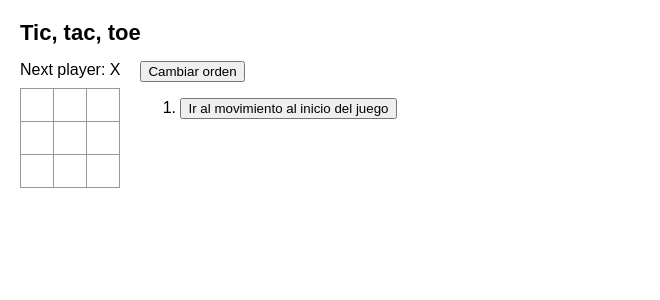
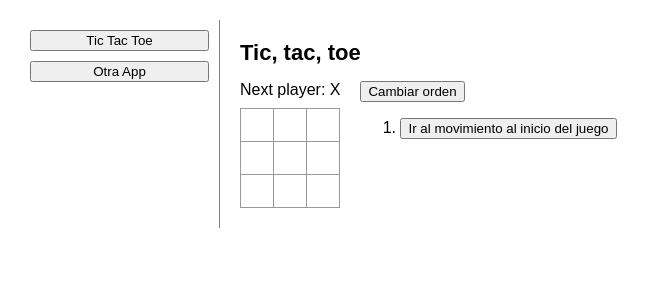
Before and after one commit to EnriqueEP81/react-app, a React (Vite) app: page / in a window 1280 px wide. Shown: the top 300 px of the page, without its empty margins (0-660 px from the left). Built offline with nearby package versions, Linux system fonts and the light colour scheme.

Commit message:
menu lateral

```diff
--- a/src/App.css
+++ b/src/App.css
@@ -182,3 +182,25 @@
     border-right-color: var(--border);
   }
 }
+
+
+.app-container {
+  display: flex;
+}
+
+.sidebar {
+  width: 200px;
+  border-right: 1px solid gray;
+  padding: 10px;
+}
+
+.sidebar button {
+  display: block;
+  margin-bottom: 10px;
+  width: 100%;
+}
+
+.main-content {
+  flex: 1;
+  padding: 20px;
+}
--- a/src/App.jsx
+++ b/src/App.jsx
@@ -1,85 +1,31 @@
 
 import './styles.css';
+import './App.css';
 import { useState } from 'react';
-import { Board } from "./Board";
-import { findChangedCoord } from './utils';
+import {TicTacToe} from './apps/tictactoe/TicTacToe.jsx'
+
 
 
 function App() {
+  const [activeApp, setActiveApp] = useState('TicTacToe');
   return (
-    <>
-      <h1>Tic, tac, toe</h1>
-      <Game/>
-    </>
+    <div className='app-container'>
+      <div className='sidebar'>
+        <button onClick={() => setActiveApp('TicTacToe')}>Tic Tac Toe</button>
+
+        <button onClick={() => setActiveApp('OtraApp')}>Otra App</button>
+
+      </div>
+      <div className='main-content'>
+          {activeApp ==='TicTacToe' && <TicTacToe/>}
+          {activeApp==='OtraApp' && <div>Proxima App aqui</div>}
+
+        </div>
+    </div>
   )
 }
 
-function Game(){
-  const [history,setHistory] = useState([Array(9).fill(null)]);
-  const [currentMove, setCurrentMove] = useState(0);
-  const [isAsc, setIsasc] = useState(true);
-  const xIsNext = currentMove % 2 === 0;
-  const currentSquares = history[currentMove];
 
-  function handlePlay(nextSquares){
-    const nextHistory = [...history.slice(0, currentMove + 1), nextSquares];
-    setHistory(nextHistory)
-    setCurrentMove(nextHistory.length - 1);
-  }
-
-  function jumpTo(nextMove) {
-    setCurrentMove(nextMove);
-  }
-
-  function setOrder() {
-    setIsasc(!isAsc);
-  }
-
-  const moves = history.map((squares,i) =>{
-
-    const move = isAsc ? i : history.length -1 -i;
-
-
-    let description;
-    if(move > 0) {
-      const coordChanged = findChangedCoord(history[move-1],history[move]);
-      if (move === history.length -1){
-        description = 'Estas en el movimiento #' + move +' ('+coordChanged.row +','+ coordChanged.col +")";
-        return (
-          <li key={move}>
-            <span>{description}</span>
-          </li>
-        )
-      } else {
-        description = 'Ir al movimiento #' + move + ' ('+coordChanged.row +','+ coordChanged.col +")";
-      }
-    }
-    else {
-      description = 'Ir al movimiento al inicio del juego'
-    }
-
-
-    return (
-      <li key={move}>
-        <button onClick={() => jumpTo(move)}>{description}</button>
-      </li>
-    )
-
-  });
-
-
-  return(
-    <div className='game'>
-      <div className='game-board'>
-          <Board xIsNext={xIsNext} squares={currentSquares} onPlay={handlePlay}/>
-      </div>
-      <div className='game-info'>
-        <button onClick={setOrder}>Cambiar orden</button>
-        <ol>{moves}</ol>
-      </div>
-    </div>
-  );
-}
 
 
 export default App
--- /dev/null
+++ b/src/apps/tictactoe/TicTacToe.jsx
@@ -0,0 +1,74 @@
+
+import { useState } from 'react';
+import { Board } from "./Board";
+import { findChangedCoord } from './utils';
+
+export function TicTacToe(){
+  const [history,setHistory] = useState([Array(9).fill(null)]);
+  const [currentMove, setCurrentMove] = useState(0);
+  const [isAsc, setIsasc] = useState(true);
+  const xIsNext = currentMove % 2 === 0;
+  const currentSquares = history[currentMove];
+
+  function handlePlay(nextSquares){
+    const nextHistory = [...history.slice(0, currentMove + 1), nextSquares];
+    setHistory(nextHistory)
+    setCurrentMove(nextHistory.length - 1);
+  }
+
+  function jumpTo(nextMove) {
+    setCurrentMove(nextMove);
+  }
+
+  function setOrder() {
+    setIsasc(!isAsc);
+  }
+
+  const moves = history.map((squares,i) =>{
+
+    const move = isAsc ? i : history.length -1 -i;
+
+
+    let description;
+    if(move > 0) {
+      const coordChanged = findChangedCoord(history[move-1],history[move]);
+      if (move === history.length -1){
+        description = 'Estas en el movimiento #' + move +' ('+coordChanged.row +','+ coordChanged.col +")";
+        return (
+          <li key={move}>
+            <span>{description}</span>
+          </li>
+        )
+      } else {
+        description = 'Ir al movimiento #' + move + ' ('+coordChanged.row +','+ coordChanged.col +")";
+      }
+    }
+    else {
+      description = 'Ir al movimiento al inicio del juego'
+    }
+
+
+    return (
+      <li key={move}>
+        <button onClick={() => jumpTo(move)}>{description}</button>
+      </li>
+    )
+
+  });
+
+
+  return(
+    <>
+    <h1>Tic, tac, toe</h1>
+    <div className='game'>
+      <div className='game-board'>
+          <Board xIsNext={xIsNext} squares={currentSquares} onPlay={handlePlay}/>
+      </div>
+      <div className='game-info'>
+        <button onClick={setOrder}>Cambiar orden</button>
+        <ol>{moves}</ol>
+      </div>
+    </div>
+    </>
+  );
+}
```
Also changed, not shown: src/apps/tictactoe/Board.jsx (renamed from src/Board.jsx), src/apps/tictactoe/utils.js (renamed from src/utils.js), 1 other file (tests, documents, lock files or other folders).
